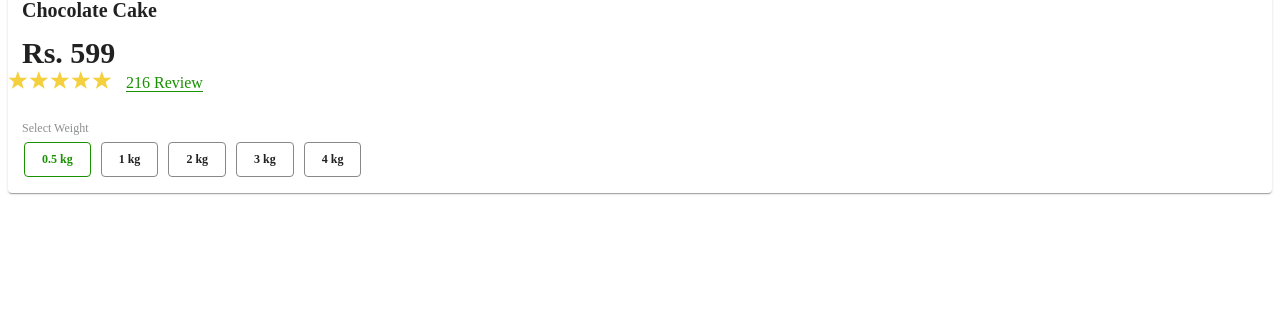
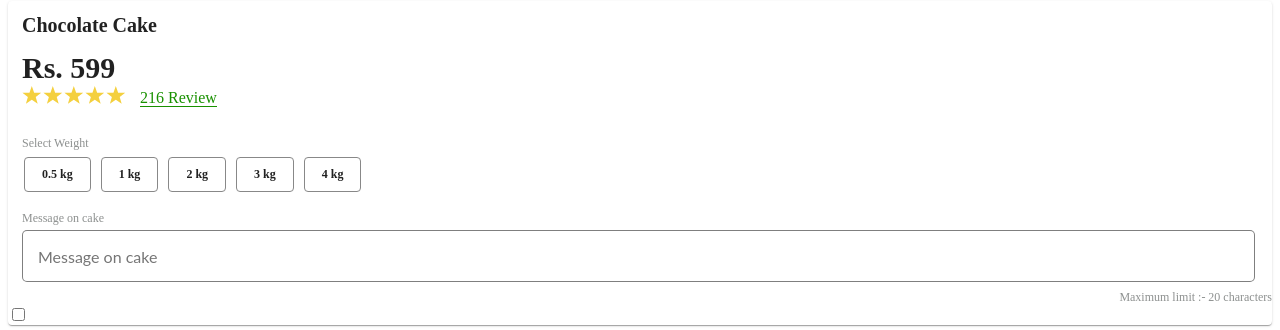
Before and after one commit to Dilip138/floweraura, a React app: page / in a window 1280 px wide. Shown: the part 1389-1719 px from the top of the page. Before the commit the page ends 1590 px from the top, so only its background shows below. Built offline with nearby package versions, Linux system fonts and the light colour scheme; the HTML template or start-up script is replaced by a standard one.

Commit message:
[Dilip]Refactor. buisness logic of floweraura component

```diff
--- a/package.json
+++ b/package.json
@@ -7,6 +7,7 @@
     "@babel/core": "^7.8.3",
     "@material-ui/core": "^4.9.0",
     "@material-ui/icons": "^4.5.1",
+    "bootstrap": "^4.4.1",
     "react": "^16.12.0",
     "react-dom": "^16.12.0",
     "react-responsive-carousel": "^3.1.51",
--- a/src/Components/floweraura.jsx
+++ b/src/Components/floweraura.jsx
@@ -24,6 +24,7 @@ const theme = createMuiTheme({
                 paddingRight: "0px"
             }
         },
+
     }
 })
 
@@ -31,9 +32,19 @@ class Floweraura extends Component {
     constructor(props) {
         super(props)
         this.state = {
+            value: "599",
+            open: false
         }
     }
+
+    handleChangeValue(valueCake) {
+        this.setState({
+            value: valueCake,
+            open: !this.state.open
+        })
+    }
     render() {
+        //let colorWeight = this.state.open ? () : ()
         return (
             <div className="main-floweraura">
 
@@ -83,7 +94,7 @@ class Floweraura extends Component {
                         </div>
                         <div className="priceNumber">
                             <b><span className="currency"> Rs. </span>
-                                <span className="price">599</span></b>
+                                <span className="price">{this.state.value}</span></b>
                         </div>
                         <div class="star-rating">
                             <StarRatings
@@ -103,14 +114,31 @@ class Floweraura extends Component {
                                 <h6 className="select-weight">Select Weight</h6>
                             </div >
                             <ul className="cake-weight" type="none">
-                                <li id="2" className="active">0.5 kg</li>
-                                <li id="3" className="weight-normal">1 kg</li>
-                                <li id="4" className="weight-normal">2 kg</li>
-                                <li id="5" className="weight-normal">3 kg</li>
-                                <li id="6" className="weight-normal">4 kg</li>
+
+                                <li onClick={() => this.handleChangeValue(599)} id="2" className="active">0.5 kg</li>
+                                <li onClick={() => this.handleChangeValue(1099)} id="3" className="weight-normal">1 kg</li>
+                                <li onClick={() => this.handleChangeValue(1999)} id="4" className="weight-normal">2 kg</li>
+                                <li onClick={() => this.handleChangeValue(2999)} id="5" className="weight-normal">3 kg</li>
+                                <li onClick={() => this.handleChangeValue(3999)} id="6" className="weight-normal">4 kg</li>
                             </ul>
+                        </div>
+                        <form className="addForm">
+                            <div className="main_attributeBox">
+                                <div className="form-item">
+                                    <label className="label">Message on cake</label>
+                                    <input className="input-design" type="text" placeholder="Message on cake" maxLength="20" size="60" autoComplete="off"></input>
+                                </div>
+                            </div>
+                            <div className="description">
+                                <span className="limitCharacters">
+                                    Maximum limit :- 20 characters
+                                </span>
+                            </div>
+                            <div className="checkboxPrice">
+                                <input type="checkbox"></input>
 
-                        </div>
+                            </div>
+                        </form>
                     </Card>
                 </div>
 
--- a/src/Components/flowermain.less
+++ b/src/Components/flowermain.less
@@ -36,7 +36,8 @@
 }
 
 .star-rating {
-    display: flex;
+    display    : flex;
+    margin-left: @margin-left;
 }
 
 .review {
@@ -74,17 +75,17 @@
 }
 
 .active {
-    padding         : 9px 17px;
-    margin          : 0 10px 0 0;
-    font-size       : 12px;
-    border-radius   : 4px;
-    cursor          : pointer;
-    background-color: #fff;
-    font-weight     : 700;
-    display         : inline-block;
-    border          : 1px solid #888;
-    border-color    : #199100;
-    color           : #199100;
+    padding            : 9px 17px;
+    margin             : 0 10px 0 0;
+    font-size          : 12px;
+    border-radius      : 4px;
+    cursor             : pointer;
+    background-color   : #fff;
+    font-weight        : 700;
+    display            : inline-block;
+    border             : 1px solid #888;
+    // border-color    : #199100;
+    // color           : #199100;
 }
 
 .weight-normal {
@@ -97,6 +98,7 @@
     font-weight     : 700;
     display         : inline-block;
     border          : 1px solid #888;
+
 }
 
 .select-weight {
@@ -107,3 +109,35 @@
     margin-bottom: 5px;
     margin-left  : @margin-left;
 }
+
+.label {
+    font-size    : 12px;
+    line-height  : normal;
+    color        : rgba(28, 33, 32, .5);
+    margin-bottom: 5px;
+    margin-left  : @margin-left;
+}
+
+.input-design {
+    width        : 95%;
+    border       : 1px solid rgba(0, 0, 0, .5);
+    padding      : 8px 15px;
+    font-size    : 16px;
+    height       : 34px;
+    border-radius: 5px;
+    font-family  : Lato;
+    color        : rgba(28, 33, 32, .5);
+    margin-left  : @margin-left;
+    margin-top   : @margin-top;
+}
+
+.description {
+    margin-top  : 5px;
+    //width     : 100%;
+    text-align  : right;
+}
+
+.limitCharacters {
+    font-size  : 12px;
+    color        : rgba(28, 33, 32, .5);
+}
--- a/src/less/constant.less
+++ b/src/less/constant.less
@@ -3,7 +3,7 @@
 @color: gray;
 @imgWidth: 100%;
 @max-width: 125px;
-@min-height:1269px;
+@min-height:1284px;
 @font-size:20px;
 @margin-top:4px;
 @font-weight:400;
```
Also changed, not shown: 1 other file (tests, documents, lock files or other folders).
